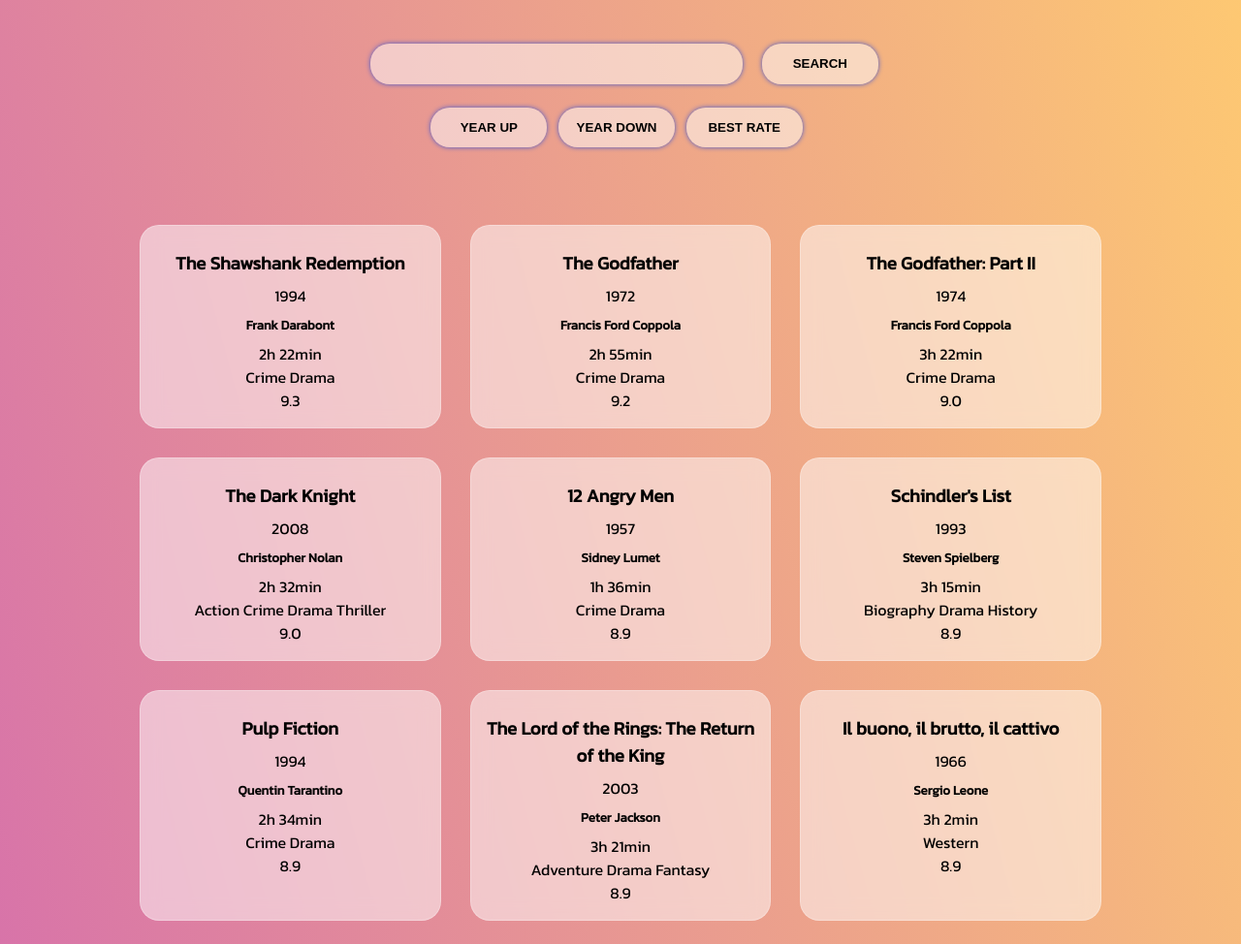
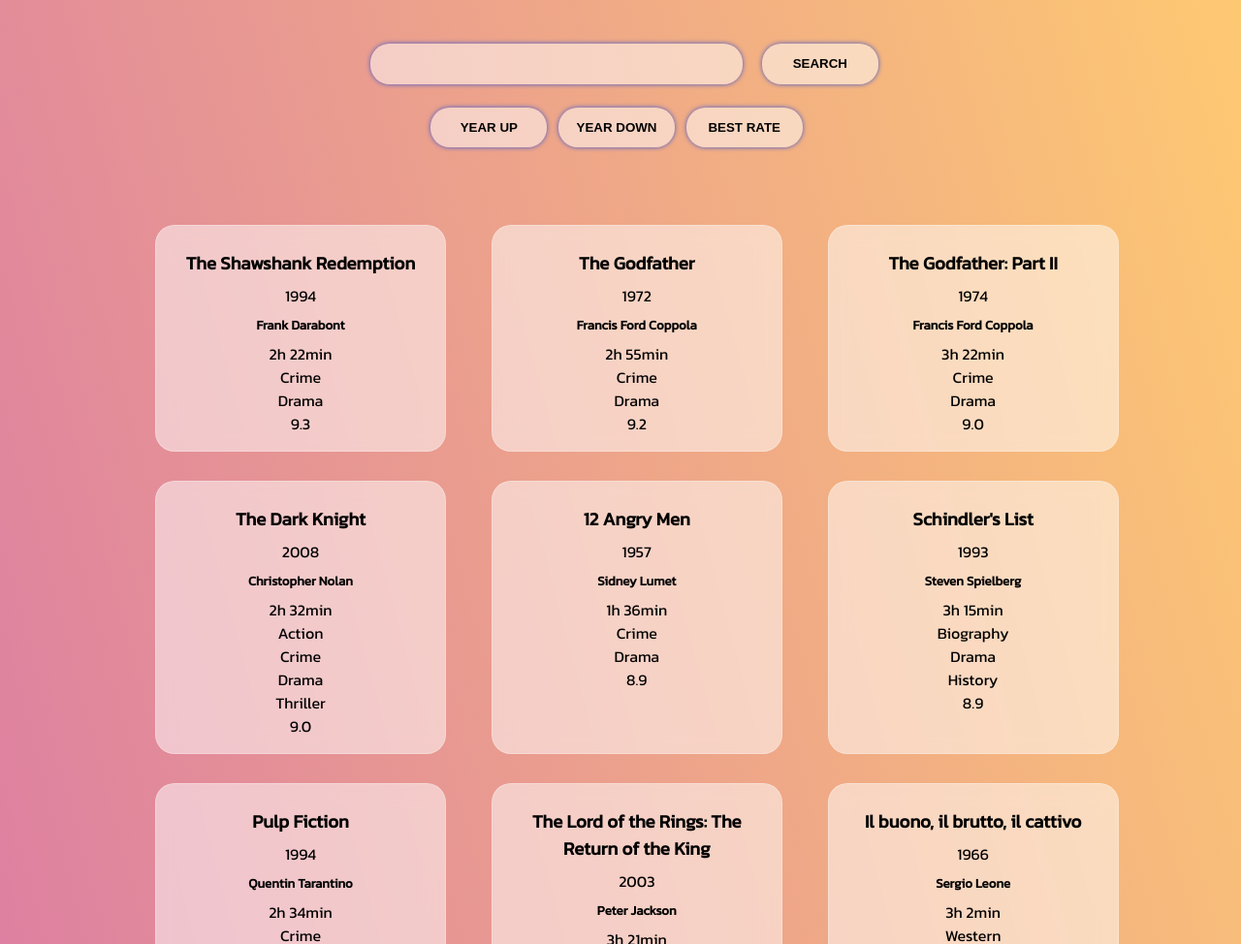
Before and after one commit to KWiefel/Movie-DB, a plain HTML site: page index.html in a window 1280 px wide. Shown: the part 275-1249 px from the top of the page at 97% size. Drawn offline with Linux system fonts and the light colour scheme.

Commit message:
kleine fixes

```diff
--- a/assets/js/main.js
+++ b/assets/js/main.js
@@ -954,7 +954,7 @@ const movies = [
 // map()
 
 // Genre anpassen
-movies.forEach((elt) => (elt[4] = elt[4].join(" ")));
+movies.forEach((elt) => (elt[4] = elt[4].join("<br>")));
 
 const searchInput = document.body.querySelector("#searchInput");
 
--- a/assets/scss/style.scss
+++ b/assets/scss/style.scss
@@ -100,13 +100,13 @@ html {
 
       .movies_wrapper {
         display: grid;
-        grid-template-columns: repeat(3, 1fr);
+        grid-template-columns: repeat(3, 33%);
         gap: 30px;
         margin-inline: 10%;
         padding: 1em;
 
         .movie {
-          width: 100%;
+          width: 300px;
           padding: 1em;
           background: rgba(255, 255, 255, 0.5);
           -webkit-backdrop-filter: blur(10px);
```
Also changed, not shown: assets/css/style.css.
